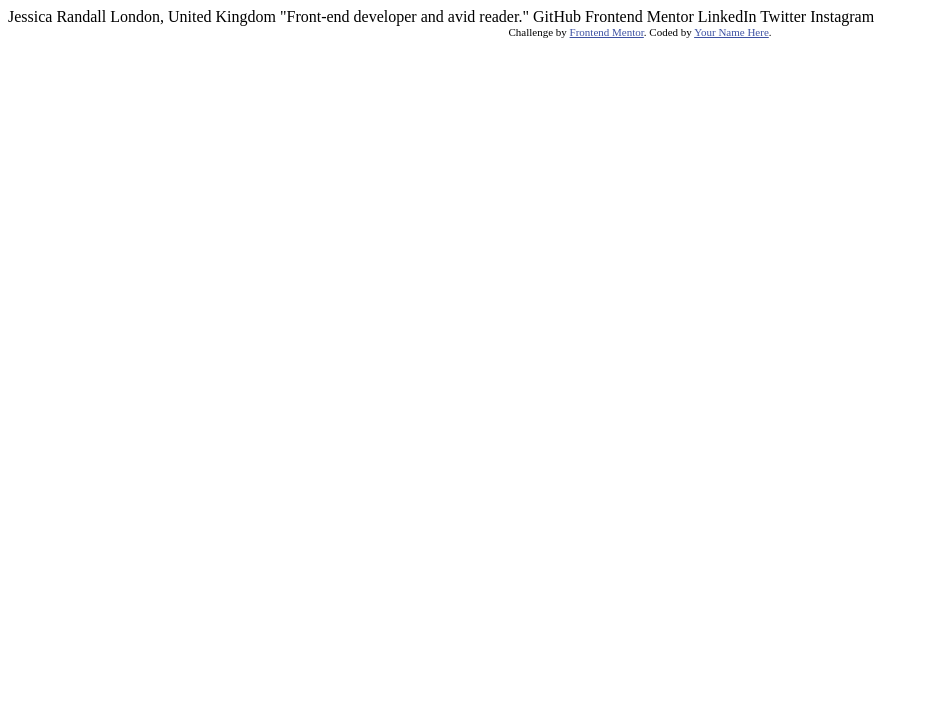
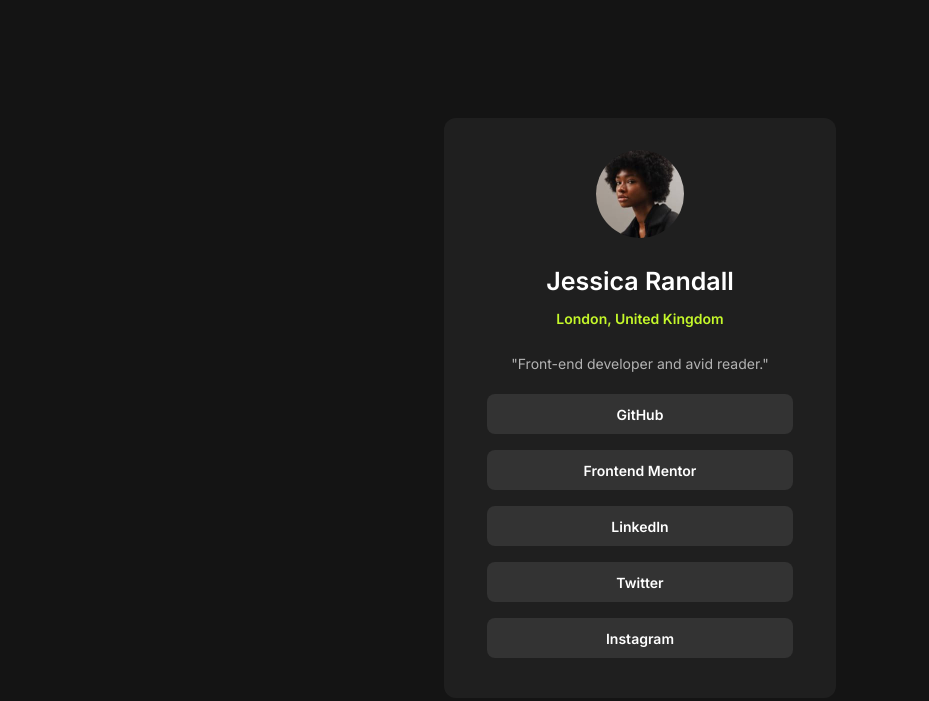
Before and after one commit to Dubidek17/FrontEnd_Mentor-Social_Links_Profile, a plain HTML site: page index.html in a window 1280 px wide. Shown: the whole page, without its empty margins (0-929 px from the left). Drawn offline with Linux system fonts and the light colour scheme.

Commit message:
pelny design skonczony

```diff
--- a/index.html
+++ b/index.html
@@ -1,34 +1,28 @@
 <!DOCTYPE html>
 <html lang="en">
+
 <head>
   <meta charset="UTF-8">
-  <meta name="viewport" content="width=device-width, initial-scale=1.0"> <!-- displays site properly based on user's device -->
+  <meta name="viewport" content="width=device-width, initial-scale=1.0">
+  <link rel="icon" type="image/png" sizes="32x32" href="./assets/images/favicon-32x32.png">
+  <title>Frontend Mentor | Social links profile</title>
+  <link rel="stylesheet" href="style.css">
+</head>
 
-  <link rel="icon" type="image/png" sizes="32x32" href="./assets/images/favicon-32x32.png">
-
-  <title>Frontend Mentor | Social links profile</title>
-
-  <!-- Feel free to remove these styles or customise in your own stylesheet 👍 -->
-  <style>
-    .attribution { font-size: 11px; text-align: center; }
-    .attribution a { color: hsl(228, 45%, 44%); }
-  </style>
-</head>
 <body>
 
-  Jessica Randall
-  London, United Kingdom
-  "Front-end developer and avid reader."
+  <main>
+    <img src="./assets/images/avatar-jessica.jpeg" alt="jessica avatar">
+    <h1>Jessica Randall</h1>
+    <h3>London, United Kingdom</h3>
+    <p>"Front-end developer and avid reader."</p>
+    <a href="">GitHub</a>
+    <a href="">Frontend Mentor</a>
+    <a href="">LinkedIn</a>
+    <a href="">Twitter</a>
+    <a href="">Instagram</a>
+  </main>
 
-  GitHub
-  Frontend Mentor
-  LinkedIn
-  Twitter
-  Instagram
+</body>
 
-  <div class="attribution">
-    Challenge by <a href="https://www.frontendmentor.io?ref=challenge" target="_blank">Frontend Mentor</a>.
-    Coded by <a href="#">Your Name Here</a>.
-  </div>
-</body>
 </html>
--- /dev/null
+++ b/style.css
@@ -0,0 +1,66 @@
+@import url('https://fonts.googleapis.com/css2?family=Inter:ital,opsz,wght@0,14..32,100..900;1,14..32,100..900&display=swap');
+
+body {
+    font-family: "Inter", sans-serif;
+    display: flex;
+    justify-content: center;
+    align-items: center;
+    height: 100vh;
+    background-color: hsl(0, 0%, 8%);
+}
+
+main {
+    width: 360px;
+    display: flex;
+    flex-direction: column;
+    align-items: center;
+    background-color: hsl(0, 0%, 12%);
+    padding: 32px 16px;
+    border-radius: 12px;
+    text-align: center;
+}
+
+img {
+    width: 88px;
+    border-radius: 50%;
+    margin-bottom: 12px;
+}
+
+h1 {
+    font-size: 25px;
+    font-weight: 600;
+    color: hsl(0, 0%, 100%);
+    margin-bottom: 0;
+}
+
+h3 {
+    font-size: 14px;
+    font-weight: 600;
+    color: hsl(75, 94%, 57%);
+}
+
+p {
+    font-size: 14px;
+    color: hsl(0, 0%, 70%);
+}
+
+a {
+    background-color: hsl(0, 0%, 20%);
+    width: 85%;
+    height: 32px;
+    margin: 8px 0;
+    display: flex;
+    justify-content: center;
+    align-items: center;
+    text-decoration: none;
+    color: hsl(0, 0%, 100%);
+    font-size: 14px;
+    font-weight: 600;
+    padding: 4px 0;
+    border-radius: 8px;
+}
+
+a:hover {
+    background-color: hsl(75, 94%, 57%);
+    color: hsl(0, 0%, 8%);
+}
```
Also changed, not shown: 1 other file.
